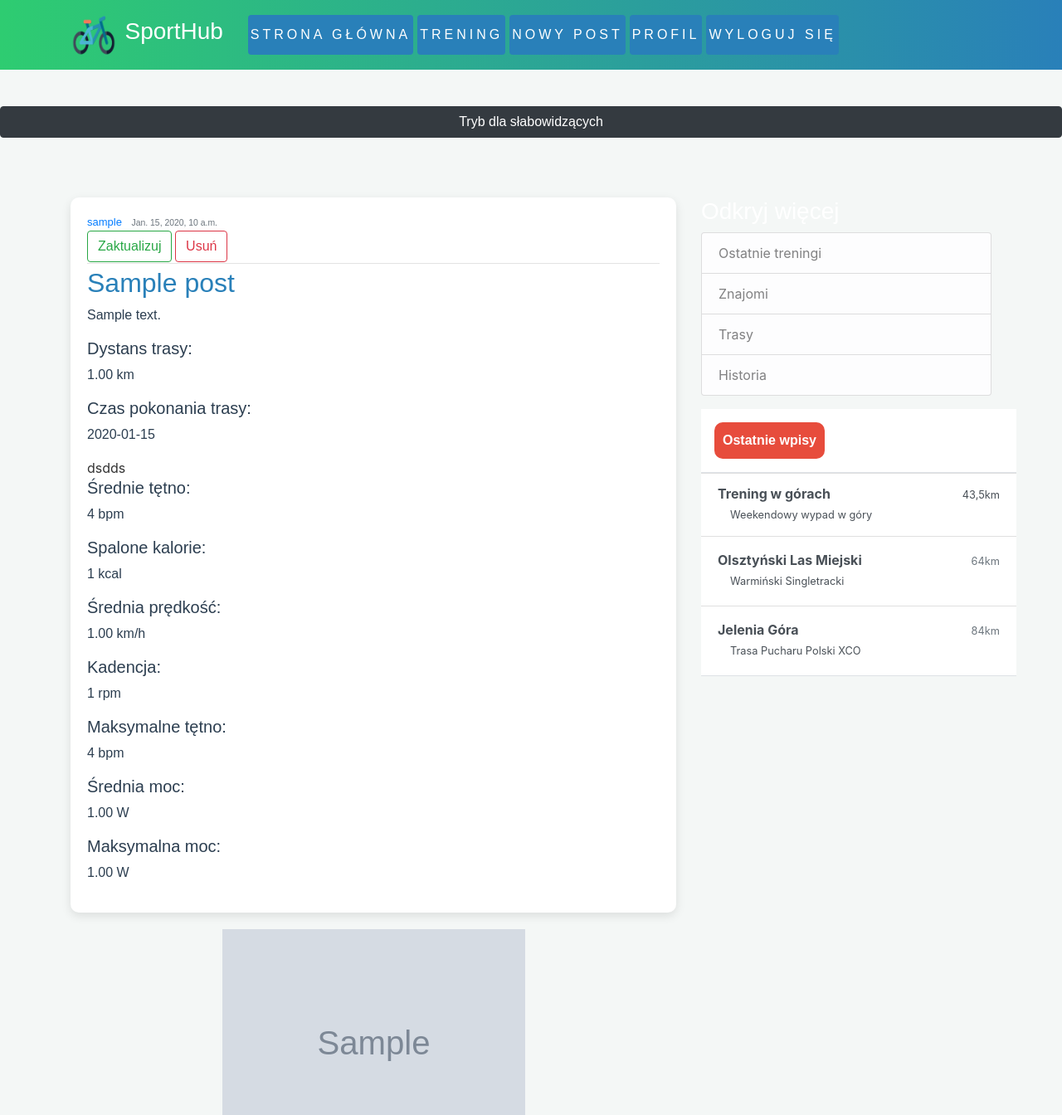
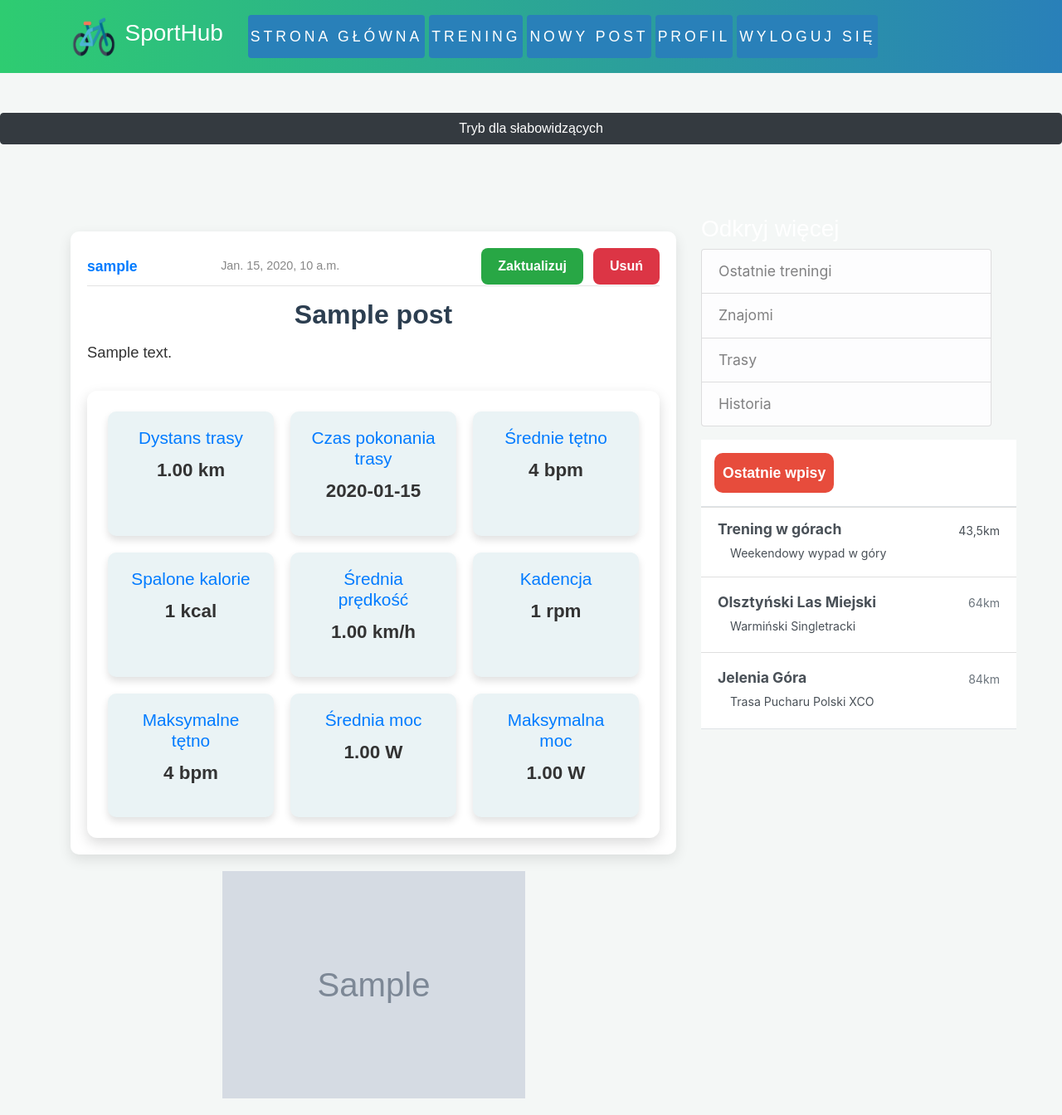
Before and after one commit to w0jtaz/PD, a Django app: template app/sporthub/templates/sporthub/post_detail.html in a window 1280 px wide. Shown: the top 1344 px of the page at 83% size. Run offline with Django 3.2, Linux system fonts and the light colour scheme; a user stored in the database is signed in; tables that the repository leaves empty hold one stand-in row (values such as "Sample post"); the template is opened without the code that fills it: values that come from a table or form of the project are taken from there, most other values are stand-ins (such as "Sample title", 1, 10 or a date in 2020); grey boxes marked "Sample" are stand-in pictures; some libraries are stand-ins or nearby versions.

Commit message:
zmiany wizualne danych treningowych

```diff
--- a/app/sporthub/models.py
+++ b/app/sporthub/models.py
@@ -51,7 +51,7 @@ class Post(models.Model):
                 self.avg_speed = self.distance / (duration.total_seconds() / 3600)  # km/h
 
     def generate_default_data(self):
-        """Generate realistic default data for missing fields."""
+        """jeżeli brak danych"""
         if self.distance is None:
             self.distance = random.uniform(5.0, 50.0)  # km
 
--- a/app/sporthub/templates/sporthub/post_detail.html
+++ b/app/sporthub/templates/sporthub/post_detail.html
@@ -5,81 +5,87 @@
 <article class="media content-section">
     <div class="media-body">
         <div class="article-metadata">
-            <a class="mr-2" href="#">{{ object.author }}</a>
-            <small class="text-muted">{{ object.date_posted }}</small> <br>
+            <a class="author-name" href="#">{{ object.author }}</a>
+            <small class="date-posted">{{ object.date_posted }}</small> <br>
             {% if object.author == user %}
-            <div>
-                <a class="btn btn-outline-success" href="{% url 'sporthub-update' object.id %}">Zaktualizuj</a>
-                <a class="btn btn-outline-danger" href="{% url 'sporthub-delete' object.id %}">Usuń</a>
+            <div class="action-buttons">
+                <a class="btn btn-success btn-sm" href="{% url 'sporthub-update' object.id %}">Zaktualizuj</a>
+                <a class="btn btn-danger btn-sm" href="{% url 'sporthub-delete' object.id %}">Usuń</a>
             </div>
             {% endif %}
         </div>
-        <h2><a class="article-title" href="#">{{ object.title }}</a></h2>
+
+        <h2 class="article-title"><a href="#">{{ object.title }}</a></h2>
         <p class="article-content">{{ object.content }}</p>
 
+
+
+        <!-- Sekcja danych treningowych -->
+        <div class="training-data">
             {% if object.distance %}
-            <div>
-                <h5>Dystans trasy:</h5>
+                <div class="training-item">
+                    <i class="fas fa-route"></i>
+                    <h5>Dystans trasy</h5>
                     <p>{{ object.distance | floatformat:"2" }} km</p>
                 </div>
             {% endif %}
-
             {% if object.time_taken %}
-            <div>
-                <h5>Czas pokonania trasy:</h5>
+                <div class="training-item">
+                    <i class="far fa-clock"></i>
+                    <h5>Czas pokonania trasy</h5>
                     <p>{{ object.time_taken }}</p>
                 </div>
             {% endif %}
-    dsdds
-
             {% if object.avg_heart_rate %}
-            <div>
-                <h5>Średnie tętno:</h5>
+                <div class="training-item">
+                    <i class="fas fa-heartbeat"></i>
+                    <h5>Średnie tętno</h5>
                     <p>{{ object.avg_heart_rate }} bpm</p>
                 </div>
             {% endif %}
-
             {% if object.calories %}
-            <div>
-                <h5>Spalone kalorie:</h5>
+                <div class="training-item">
+                    <i class="fas fa-fire-alt"></i>
+                    <h5>Spalone kalorie</h5>
                     <p>{{ object.calories }} kcal</p>
                 </div>
             {% endif %}
-
             {% if object.avg_speed %}
-            <div>
-                <h5>Średnia prędkość:</h5>
+                <div class="training-item">
+                    <i class="fas fa-tachometer-alt"></i>
+                    <h5>Średnia prędkość</h5>
                     <p>{{ object.avg_speed | floatformat:"2" }} km/h</p>
                 </div>
             {% endif %}
-
             {% if object.cadence %}
-            <div>
-                <h5>Kadencja:</h5>
+                <div class="training-item">
+                    <i class="fas fa-sync-alt"></i>
+                    <h5>Kadencja</h5>
                     <p>{{ object.cadence }} rpm</p>
                 </div>
             {% endif %}
-
             {% if object.max_heart_rate %}
-            <div>
-                <h5>Maksymalne tętno:</h5>
+                <div class="training-item">
+                    <i class="fas fa-heart"></i>
+                    <h5>Maksymalne tętno</h5>
                     <p>{{ object.max_heart_rate }} bpm</p>
                 </div>
             {% endif %}
-
             {% if object.avg_power %}
-            <div>
-                <h5>Średnia moc:</h5>
+                <div class="training-item">
+                    <i class="fas fa-bolt"></i>
+                    <h5>Średnia moc</h5>
                     <p>{{ object.avg_power | floatformat:"2" }} W</p>
                 </div>
             {% endif %}
-
             {% if object.max_power %}
-            <div>
-                <h5>Maksymalna moc:</h5>
+                <div class="training-item">
+                    <i class="fas fa-bolt"></i>
+                    <h5>Maksymalna moc</h5>
                     <p>{{ object.max_power | floatformat:"2" }} W</p>
                 </div>
             {% endif %}
+        </div>
     </div>
 </article>
 
@@ -99,16 +105,151 @@
 
 <style>
 body {
-    background-color: #f4f7f6;  /* Jasny, neutralny kolor tła */
+    font-size: 1.1rem;
+    background-color: #f4f7f6;
     color: #333333;
     background-size: contain;
     background-repeat: no-repeat;
+    line-height: 1.6;
+}
+
+.training-data {
+    display: grid;
+    grid-template-columns: repeat(auto-fit, minmax(200px, 1fr));
+    gap: 20px;
+    margin-top: 30px;
+    padding: 25px;
+    background-color: #ffffff;
+    border-radius: 12px;
+    box-shadow: 0px 6px 16px rgba(0, 0, 0, 0.15);
+}
+
+.training-item {
+    background-color: #eaf3f5;
+    padding: 20px;
+    border-radius: 10px;
+    text-align: center;
+    box-shadow: 0px 5px 10px rgba(0, 0, 0, 0.12);
+    transition: transform 0.2s, box-shadow 0.2s;
+}
+
+.training-item:hover {
+    transform: translateY(-5px);
+    box-shadow: 0px 8px 16px rgba(0, 0, 0, 0.2);
+}
+
+.training-item h5 {
+    font-size: 1.3rem;
+    color: #007bff;
+    margin-bottom: 8px;
+}
+
+.training-item p {
+    font-size: 1.4rem;
+    font-weight: bold;
+    color: #333333;
+}
+
+.training-item i {
+    font-size: 2.2rem;
+    color: #007bff;
+    margin-bottom: 12px;
+}
+
+.content-section {
+    background-color: #ffffff;
+    border-radius: 10px;
+    padding: 20px;
+    margin-top: 20px;
+    box-shadow: 0px 6px 16px rgba(0, 0, 0, 0.1);
+    transition: box-shadow 0.3s ease;
+}
+
+.content-section:hover {
+    box-shadow: 0px 8px 20px rgba(0, 0, 0, 0.15);
+}
+
+.article-metadata {
+    display: flex;
+    align-items: center;
+    justify-content: space-between;
+    margin-bottom: 10px;
+}
+
+.author-name {
+    font-size: 1.1rem;
+    font-weight: bold;
+    color: #007bff;
+    text-decoration: none;
+    margin-right: 15px;
+}
+
+.date-posted {
+    font-size: 0.9rem;
+    color: #888888;
+}
+
+.action-buttons {
+    display: flex;
+    gap: 12px;
+}
+
+.action-buttons .btn {
+    font-size: 1rem; /* Zwiększony rozmiar tekstu przycisków */
+    font-weight: bold;
+    padding: 10px 20px; /* Większe wymiary przycisków */
+    border-radius: 8px;
+    transition: background-color 0.3s;
+}
+
+.btn-success {
+    color: #ffffff;
+    background-color: #28a745;
+    border: none;
+}
+
+.btn-success:hover {
+    background-color: #218838;
+}
+
+.btn-danger {
+    color: #ffffff;
+    background-color: #dc3545;
+    border: none;
+}
+
+.btn-danger:hover {
+    background-color: #c82333;
+}
+
+.article-title {
+    font-size: 2rem;
+    font-weight: 700;
+    color: #2c3e50;
+    margin: 15px 0 10px;
+    text-align: center;
+}
+
+.article-title a {
+    text-decoration: none;
+    color: inherit;
+}
+
+.article-title a:hover {
+    color: #0056b3;
+}
+
+.article-content {
+    font-size: 1.15rem;
+    line-height: 1.8;
+    color: #333333;
+}
+
+#odstep {
+    margin-top: 350px;
 }
 
 
-#odstep {
-    margin-top: 320px;
-}
 </style>
 
 {% endblock content %}
```
Also changed, not shown: app/media/default.jpg, app/media/post_pics/281886795_666780984365669_6642931806440930633_n.jpg (added), app/media/post_pics/AW6_3846.jpg (added), app/media/profile_pics/licensed-image.jpg (added). Lines whose indentation alone changed are shown as unchanged.
